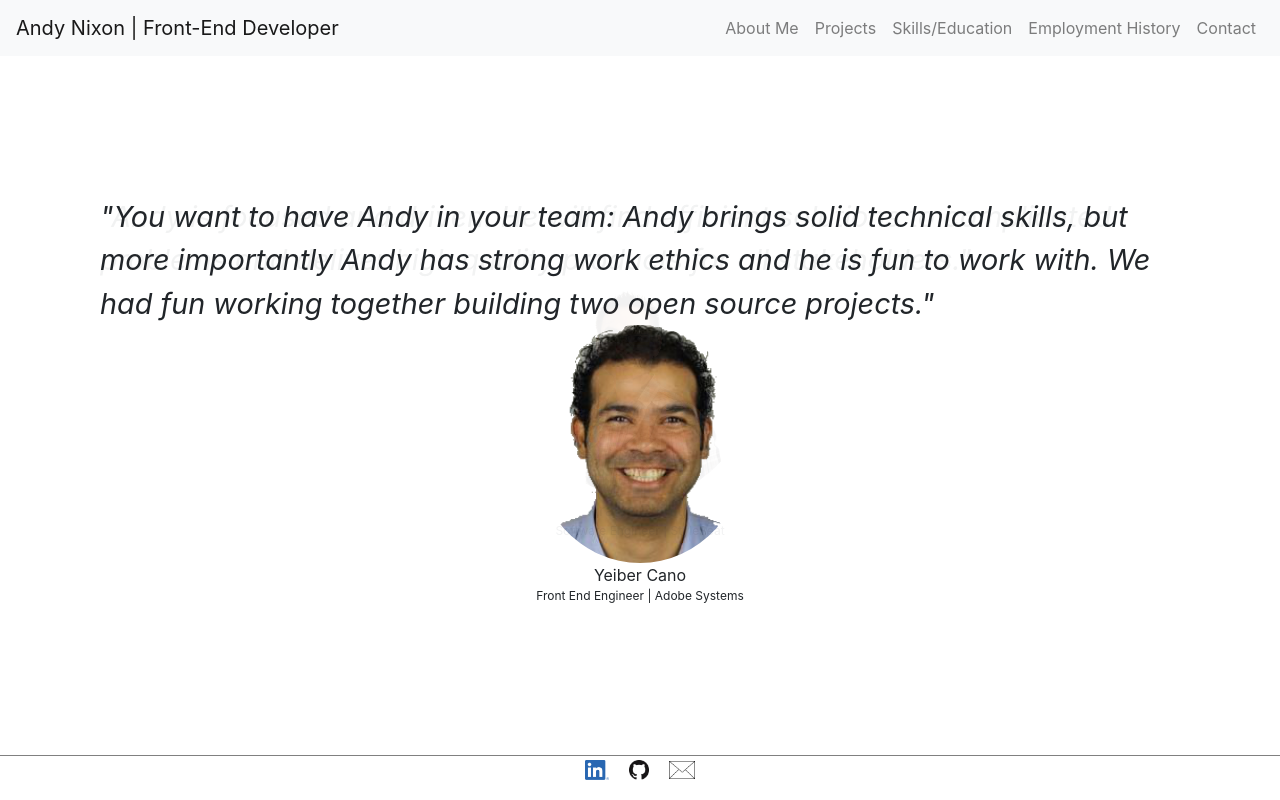
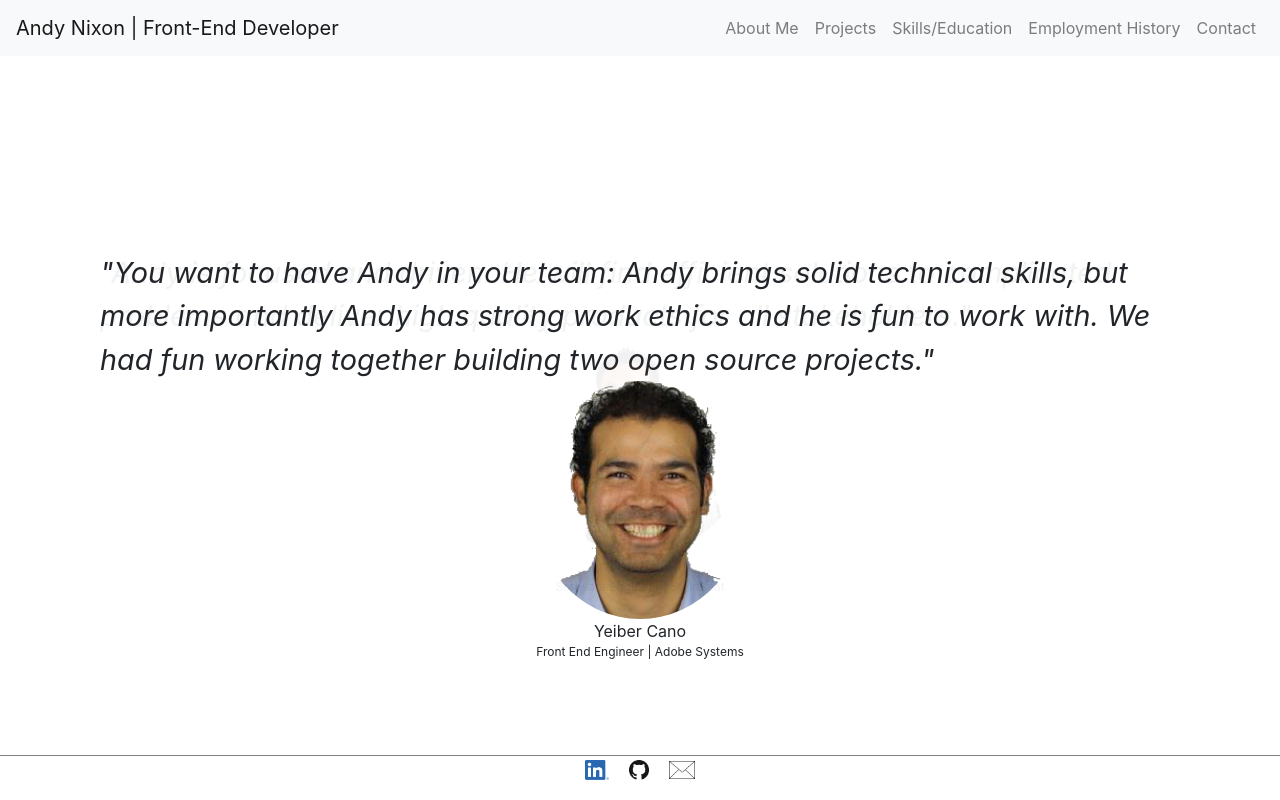
Before and after one commit to andyderek/frontEndWebsite, a React (Create React App) app: page / in a window 1280 px wide. Built offline with nearby package versions, Linux system fonts and the light colour scheme.

Commit message:
Fixing Navgation on opening page by lowering Carousel Container to 56px

```diff
--- a/src/App.css
+++ b/src/App.css
@@ -2,6 +2,7 @@
   clip-path: polygon(0 0, 100% 0px, 100% 100%, 0 calc(100% - 100px));
   background-color: #f8f9fa;
 }
+
 
 .employment {
   margin-top: 70px;
@@ -56,6 +57,7 @@
 
 
 .carouselTest {
+  top: 56px !important;
   height: 100vh;
   display: flex;
   flex-direction: column;
--- a/src/content/recommendations/recommendations.js
+++ b/src/content/recommendations/recommendations.js
@@ -25,7 +25,6 @@ function Recommendations() {
     }
 
     function redirectToAbout() {
-        console.log("FIRing")
         window.location.href = '/about'
     }
 
```
